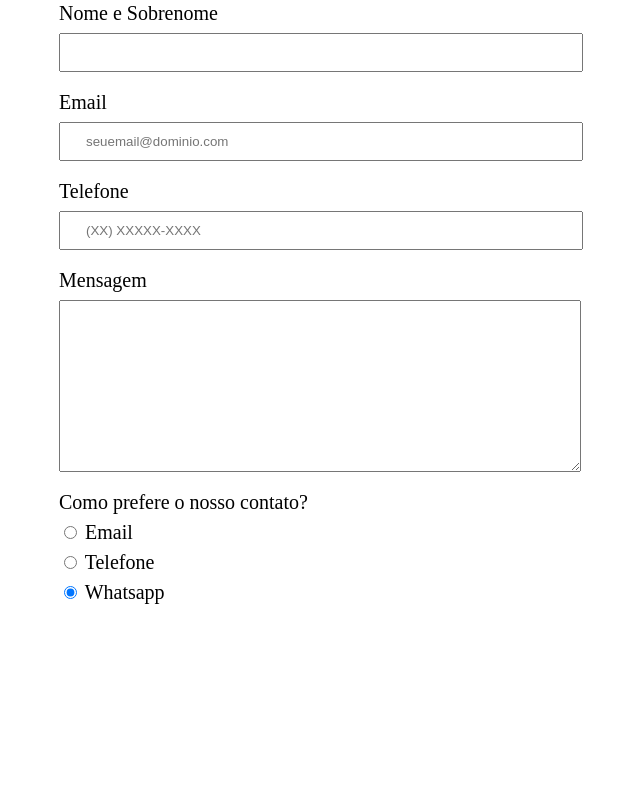
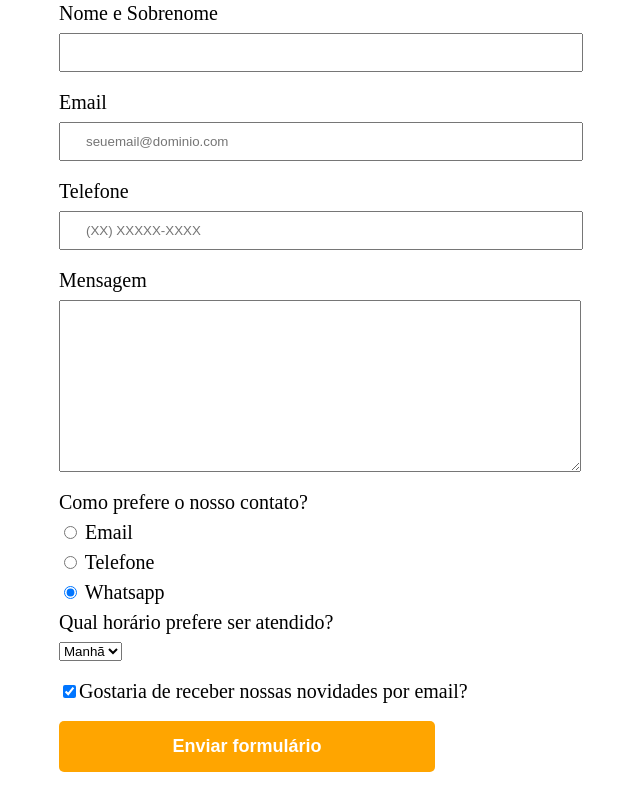
Before and after one commit to EricaFreitas/aulahtml, a plain HTML site: page pagina2.html in a window 1280 px wide. Shown: the part 306-1116 px from the top of the page, without its empty margins (111-751 px from the left). Before the commit the page ends 958 px from the top, so only its background shows below. Drawn offline with Linux system fonts and the light colour scheme.

Commit message:
Add files via upload

```diff
--- a/pagina2.html
+++ b/pagina2.html
@@ -46,6 +46,19 @@
           <label for="radio-whatsapp"><input type="radio" name="contato" value="whatsapp" id="radio-whatsapp" checked> Whatsapp</label>
         </fieldset>
 
+        <fieldset>
+          <legend>Qual horário prefere ser atendido?</legend>
+          <select>
+            <option>Manhã</option>
+            <option>Tarde</option>
+            <option>Noite</option>
+          </select>
+        </fieldset>
+
+        <label class="checkbox"><input type="checkbox" checked>Gostaria de receber nossas novidades por email?</label>
+
+        <input type="submit" value="Enviar formulário" class="enviar">
+
       </form>
     </main>
 
--- a/style.css
+++ b/style.css
@@ -40,3 +40,22 @@ form label, form legend{
   padding: 10px 25px;
   width: 50%;
 }
+.checkbox{
+  margin: 20px 0;
+}
+.enviar{
+  width: 40%;
+  padding: 15px 0;
+  background: orange;
+  color: white;
+  font-weight: bold;
+  font-size: 18px;
+  border: none;
+  border-radius: 5px;
+  transition: 1s all;
+  cursor: pointer;
+}
+.enviar:hover {
+  background: darkorange;
+  transform: scale(1.2);
+}
```
